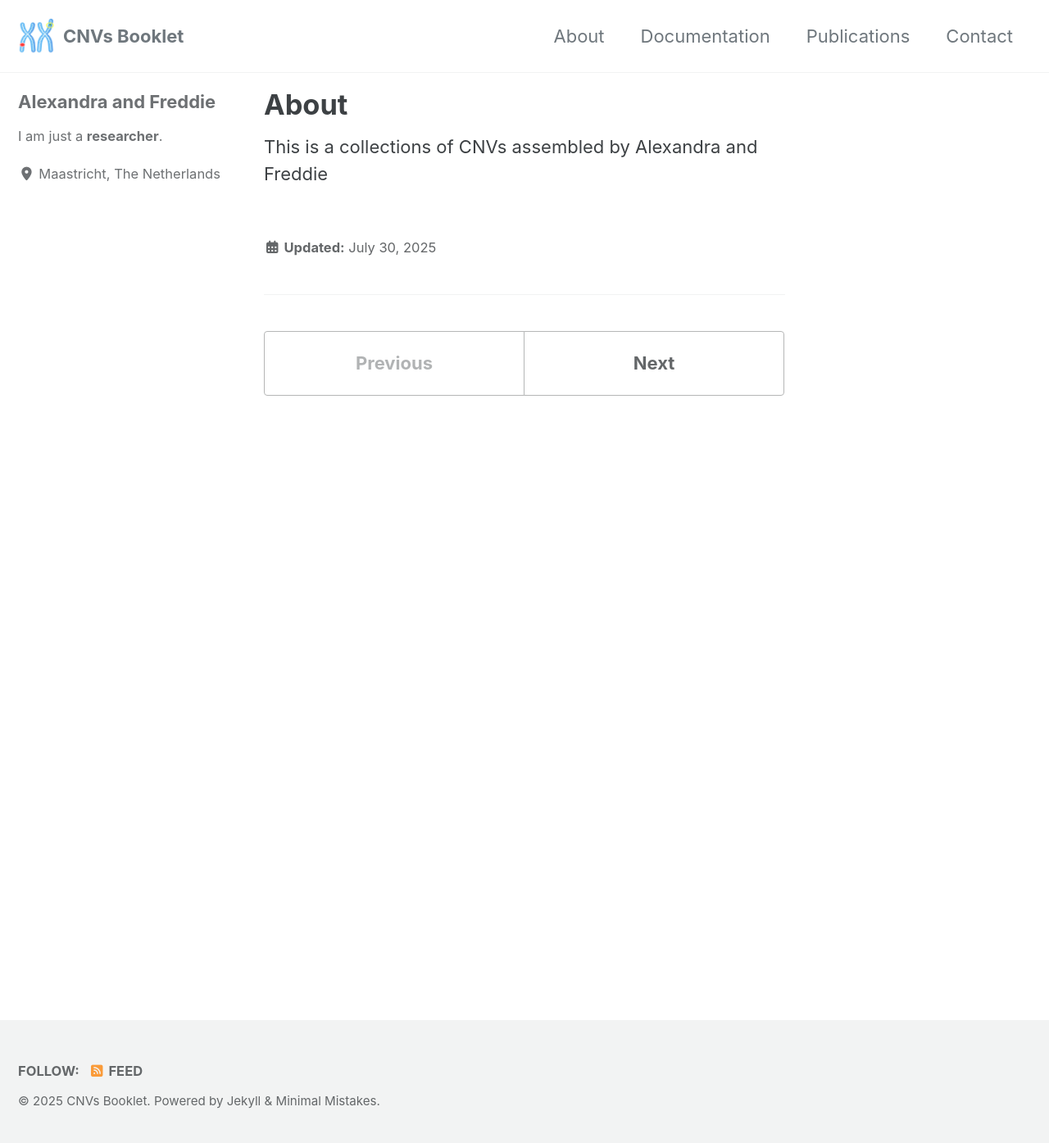
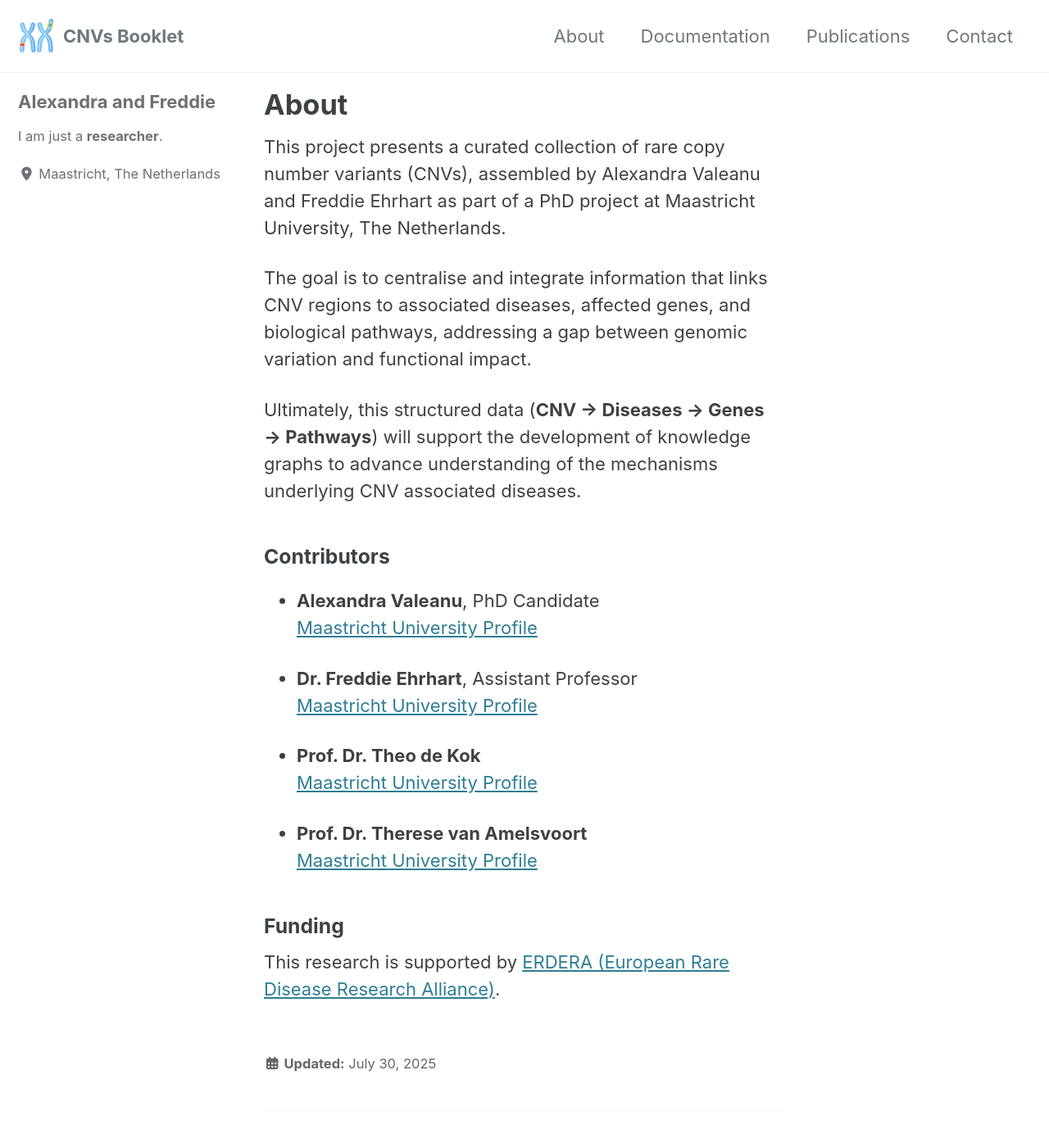
Before and after one commit to CNVPathwayAtlas/cnv-website, a Jekyll site: the page built from _pages/1-about.md, in a window 1280 px wide and 1400 px high. Shown: the top 1395 px of the window at 82% size. Built offline with Jekyll 4.4.1, drawn with Linux system fonts in a browser that asks for light colours; cached includes are drawn as plain includes.

Commit message:
Add project details

```diff
--- a/_pages/1-about.md
+++ b/_pages/1-about.md
@@ -3,4 +3,24 @@ permalink: /about/
 title: "About"
 ---
 
-This is a collections of CNVs assembled by Alexandra and Freddie
+This project presents a curated collection of rare copy number variants (CNVs), assembled by Alexandra Valeanu and Freddie Ehrhart as part of a PhD project at Maastricht University, The Netherlands.
+
+The goal is to centralise and integrate information that links CNV regions to associated diseases, affected genes, and biological pathways, addressing a gap between genomic variation and functional impact.
+
+Ultimately, this structured data (**CNV → Diseases → Genes → Pathways**) will support the development of knowledge graphs to advance understanding of the mechanisms underlying CNV associated diseases.
+
+### Contributors
+- **Alexandra Valeanu**, PhD Candidate
+  <a href="https://www.maastrichtuniversity.nl/valeanu" target="_blank">Maastricht University Profile</a>
+
+- **Dr. Freddie Ehrhart**, Assistant Professor
+  <a href="https://www.maastrichtuniversity.nl/f-ehrhart" target="_blank">Maastricht University Profile</a>
+
+- **Prof. Dr. Theo de Kok**
+  <a href="https://www.maastrichtuniversity.nl/tmcm-de-kok" target="_blank">Maastricht University Profile</a>
+
+- **Prof. Dr. Therese van Amelsvoort**
+  <a href="https://www.maastrichtuniversity.nl/tamj-van-amelsvoort" target="_blank">Maastricht University Profile</a>
+
+### Funding
+This research is supported by <a href="https://erdera.org/" target="_blank">ERDERA (European Rare Disease Research Alliance)</a>.
```
